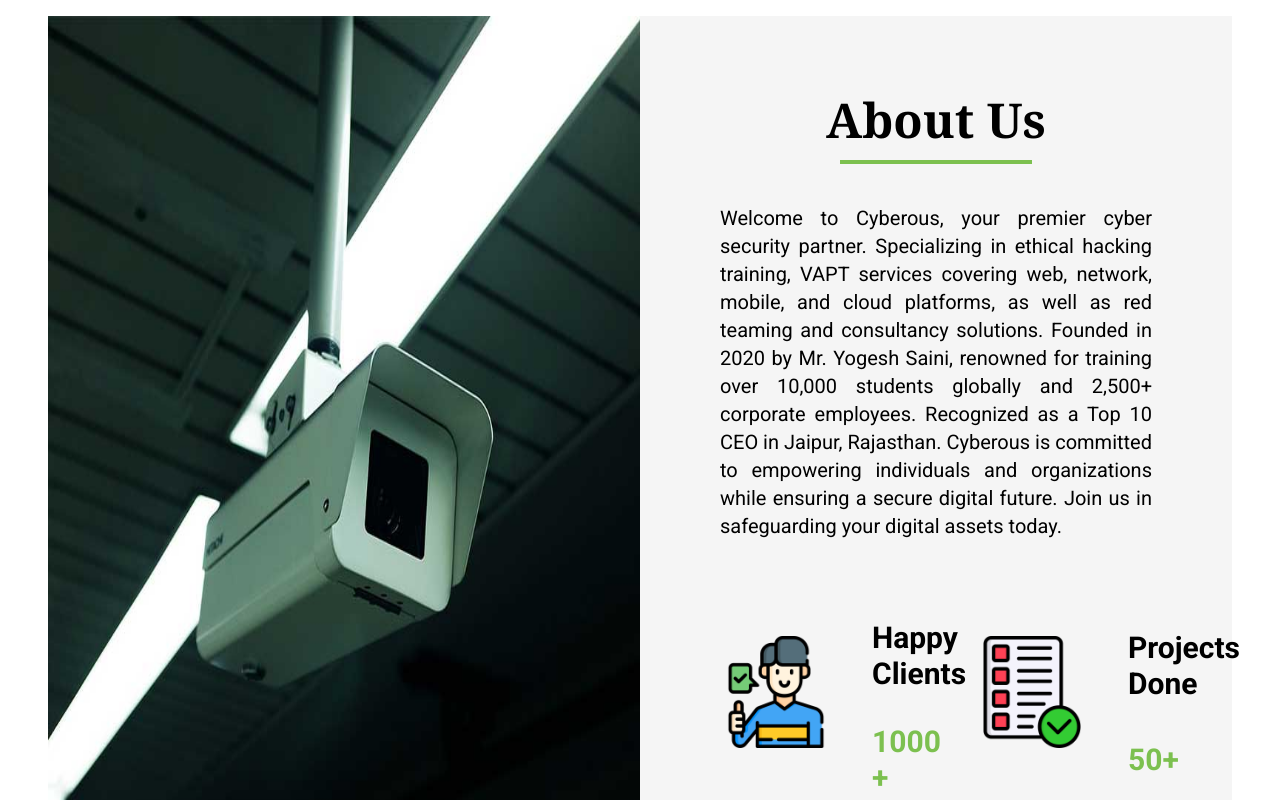
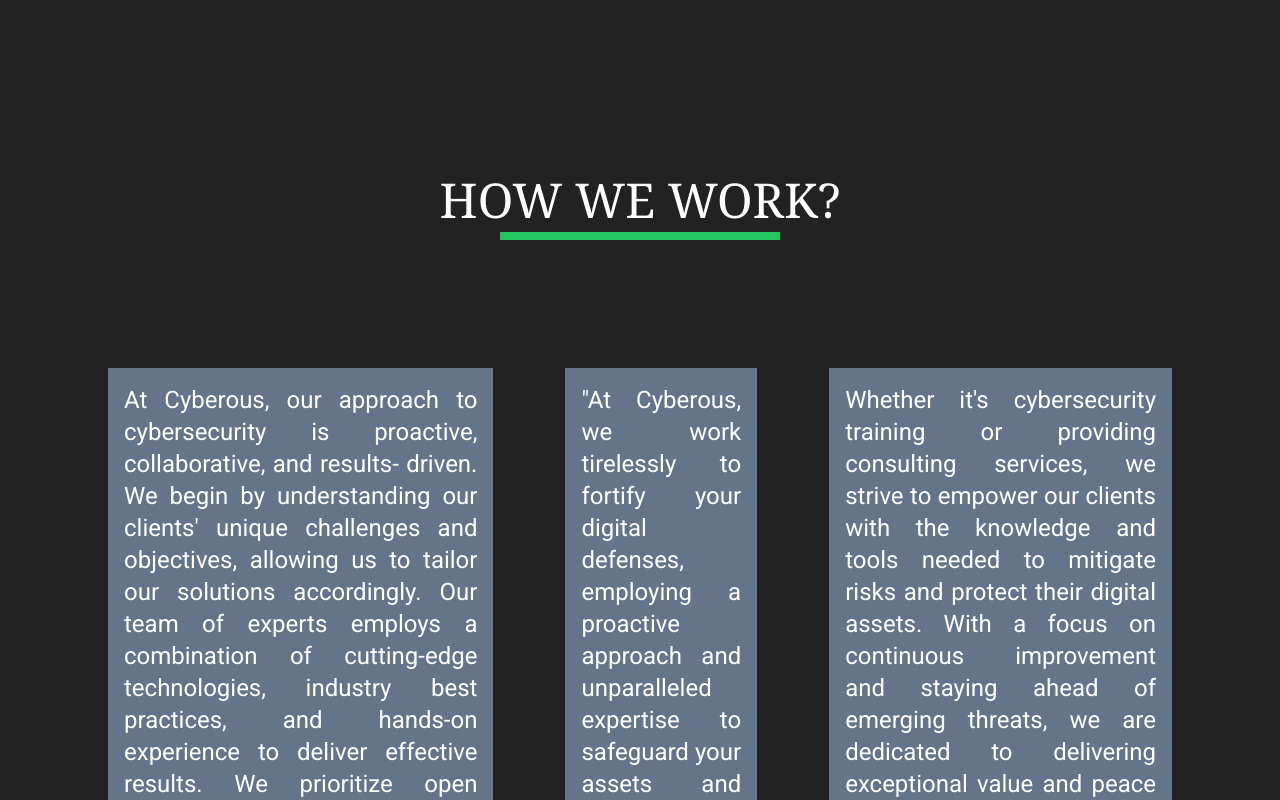
Before and after one commit to sankalp-codes244/cyberousWebsite, a React (Vite) app: page /career in a window 1280 px wide. Shown: the part 1820-2620 px from the top of the page. Built offline with nearby package versions, Linux system fonts and the light colour scheme; a web font is replaced by a local one.

Commit message:
minor changes

```diff
--- a/src/pages/About/About.jsx
+++ b/src/pages/About/About.jsx
@@ -147,19 +147,20 @@
         <div className='flex flex-col md:flex-row justify-between items-center mt-20 md:pt-40 md:pb-10'>
           <div className='flex flex-col'>
             <p className='font-bold text-3xl md:text-6xl font-__Inter_aaf875'>Download a copy of our <p className='text-green-500 font-__Inter_aaf875 pt-6'>Company Profile</p></p>
+            <button
+          className="bg-custom-buttonColor-Green text-white font-bold py-2 lg:w-3/5 h-20 px-16  rounded-full mt-4 md:mt-8 hover:bg-custom-buttonColor-GreenLight focus:outline-none focus:shadow-outline flex items-center justify-between "
+
+          onClick={handleDownload}
+        >
+          <img src={Images.downloadicon} className="invert object-contain  w-10 lg:w-10" alt="Download Icon" />
+         <p className='text-white text-xl'>Download Brochure</p>
+        </button>
           </div>
+        <img src={Images.AboutusIcon} className='mx-20 w-1/4 md:mx-0 opacity-70' />
+
         </div>
       </div>
-      <div className='md:flex md:flex-row md:justify-between'>
-        <button
-          className="relative h-full w-3/4 mx-8 md:mx-32 bg-green-500 text-white px-4 py-2 rounded-full hover:bg-green-700 md:h-14 md:w-1/4"
-          onClick={handleDownload}
-        >
-          <img src={Images.downloadicon} className="invert absolute h-6 w-6 md:h-7 md:w-7 md:bottom-3 md:left-10" alt="Download Icon" />
-          Download Brochure
-        </button>
-        <img src={Images.AboutusIcon} className='mx-20 w-1/4 md:mx-0 opacity-70' />
-      </div>
+
 
       {/* We Excel section */}
       <div className='text-center my-20'>
--- a/src/pages/Careers/Career.jsx
+++ b/src/pages/Careers/Career.jsx
@@ -1,41 +1,93 @@
-import React, { useEffect } from 'react'
-import { Images } from '../../assets'
-import About from '../Homepage/AboutUs/About'
-import Profiles from './Profiles/Profiles'
+import React, { useEffect } from "react";
+import { Images } from "../../assets";
+import About from "../Homepage/AboutUs/About";
+import Profiles from "./Profiles/Profiles";
 
 const Career = () => {
   useEffect(() => {
-    window.scrollTo(0, 0);
+    // window.scrollTo(0, 0);
   }, []);
   return (
     <div>
-      <div className='bg-custom-black-color h-screen'>
-        <div className='flex justify-center flex-col text-white py-40 md:p-60'>
-          <h1 className='font-Roboto text-center p-4 text-5xl'>Join us and transform the World</h1>
-          <h1 className='font-Roboto text-center text-custom-fontColor-Green text-2xl'>Start your career with Cyberous</h1>
-          <p className='font-Roboto text-base md:text-lg my-4 px-4 text-center '>
-            Diploma in Cyber Security, also known as Diploma in Information Security, trains students for industrial work methodologies with job assistance.
+      <div className="bg-custom-black-color h-screen">
+        <div className="flex justify-center flex-col text-white py-40 md:p-60">
+          <h1 className="font-Roboto text-center p-4 text-5xl">
+            Join us and transform the World
+          </h1>
+          <h1 className="font-Roboto text-center text-custom-fontColor-Green text-2xl">
+            Start your career with Cyberous
+          </h1>
+          <p className="font-Roboto text-base md:text-lg my-4 px-4 text-center ">
+            Diploma in Cyber Security, also known as Diploma in Information
+            Security, trains students for industrial work methodologies with job
+            assistance.
           </p>
-          <div className='grid grid-cols-1 md:grid-cols-2 px-20 md:px-0'>
-            <button className='w-full md:w-1/2 h-16 my-10 sm:m-0 md:m-10 bg-custom-buttonColor-Green text-white duration-300 border border-solid border-green-700 rounded-lg text-base md:ml-52'>
-              Contact Us +91 81999 85888</button>
-            <button className='relative bg-transparent w-full md:w-1/2 h-16 sm:m-0 md:m-10 hover:bg-custom-buttonColor-Green hover:text-white text-green-500 duration-300 border border-solid border-custom-buttonColor-Green rounded-lg text-base md:ml-10'>
-              <img src={Images.chevronDown} className='absolute invert -rotate-90 left-4 top-3 border-2 rounded-full border-solid border-black p-2 w-8 md:w-10 ' />
-              Apply Now</button>
+          <div className="grid grid-cols-1 md:grid-cols-2 px-20 md:px-0">
+            <button className="w-full md:w-1/2 h-16 my-10 sm:m-0 md:m-10 bg-custom-buttonColor-Green text-white duration-300 border border-solid border-green-700 rounded-lg text-base md:ml-52">
+              Contact Us +91 81999 85888
+            </button>
+            <button className="relative bg-transparent w-full md:w-1/2 h-16 sm:m-0 md:m-10 hover:bg-custom-buttonColor-Green hover:text-white text-green-500 duration-300 border border-solid border-custom-buttonColor-Green rounded-lg text-base md:ml-10">
+              <img
+                src={Images.chevronDown}
+                className="absolute invert -rotate-90 left-4 top-3 border-2 rounded-full border-solid border-black p-2 w-8 md:w-10 "
+              />
+              Apply Now
+            </button>
           </div>
         </div>
       </div>
       <div>
         <Profiles />
       </div>
+      <div className="bg-custom-black-color relative h-ful pb-20 lg:px-20 lg:py-40">
+       <div className="lg:mb-32 pt-10">
+       <h1 className="font-serif text-center  text-white text-3xl lg:text-5xl ">
+          HOW WE WORK?
+        </h1>
+        <div className="bg-green-500 h-2 w-1/4 mx-auto mt-2 mb-7"></div>
+       </div>
+        <div className="grid grid-cols-1 lg:flex  gap-4">
+          <div className="mx-7 lg:1/3 justify-center  bg-slate-500 p-4">
+            <p className="text-white  text-justify lg:text-2xl">
+              At Cyberous, our approach to cybersecurity is proactive,
+              collaborative, and results- driven. We begin by understanding our
+              clients' unique challenges and objectives, allowing us to tailor
+              our solutions accordingly. Our team of experts employs a
+              combination of cutting-edge technologies, industry best practices,
+              and hands-on experience to deliver effective results. We
+              prioritize open communication and collaboration, working closely
+              with our clients to ensure transparency and alignment throughout
+              the process.
+            </p>
+          </div>
+          <div className="mx-7 lg:1/3 justify-center  bg-slate-500 p-4">
+            <p className="text-white  text-justify lg:text-2xl">
+              "At Cyberous, we work tirelessly to fortify your digital defenses,
+              employing a proactive approach and unparalleled expertise to
+              safeguard your assets and privacy in an increasingly
+              interconnected world. "
+            </p>
+          </div>
+          <div className="mx-7 lg:1/3 justify-center  bg-slate-500 p-4">
+            <p className="text-white  text-justify lg:text-2xl">
+              Whether it's cybersecurity training or providing consulting
+              services, we strive to empower our clients with the knowledge and
+              tools needed to mitigate risks and protect their digital assets.
+              With a focus on continuous improvement and staying ahead of
+              emerging threats, we are dedicated to delivering exceptional value
+              and peace of mind to our clients. At Cyberous, we don't just
+              provide solutions—we partner with you to safeguard your digital
+              future.
+            </p>
+          </div>
+        </div>
+      </div>
       <div>
         <About />
       </div>
-      <div>
+      <div></div>
+    </div>
+  );
+};
 
-      </div>
-    </div>
-  )
-}
-
-export default Career
+export default Career;
--- a/src/pages/Homepage/Homepage.jsx
+++ b/src/pages/Homepage/Homepage.jsx
@@ -35,7 +35,7 @@
     {
       id: 1,
       title: 'Bug Bounty',
-      description: 'Smart CCTV Security Systems That Fits Your Business',
+      description: 'Identifying and reporting security vulnerabilities in web applications.',
       image: Images.ourcources1,
       type: 'bug_bounty',
       path: '/training/bugbounty'
@@ -91,7 +91,7 @@
     {
       id: 8,
       title: 'Bug Bounty',
-      description: 'Smart CCTV Security Systems That Fits Your Business',
+      description: 'Identifying and reporting security vulnerabilities in web applications.',
       image: Images.ourcources1,
       type: 'Ethical_Hacking',
       path: '/training/bugbounty'
--- a/src/pages/Homepage/MediaGallery/MediaGallery.jsx
+++ b/src/pages/Homepage/MediaGallery/MediaGallery.jsx
@@ -60,8 +60,9 @@
                   <img key={index} src={image} alt={`Event ${event.id} Image ${index + 1}`} className="mx-2 pointer-events-none select-none w-52 max-h-28 min-h-28 lg:w-96 lg:min-h-52  lg:max-h-52 object-cover rounded-md" />
                 ))}
               </div>
-              <h3 className="text-lg font-bold text-center">{event.name}</h3>
-              <p className="text-sm text-gray-500 text-center">{event.description}</p>
+              <h3 className="text-3xl font-__Inter_aaf875 font-bold text-center py-3">{event.name}</h3>
+
+              {/* <p className="text-sm text-gray-500 text-center">{event.description}</p> */}
             </div>
           ))}
         </div>
```
Also changed, not shown: src/pages/Services/Consultancy/Consultancy.jsx (+4 -4 lines), src/pages/TrainingPage/TrainingPage.jsx (+13 -12 lines).
